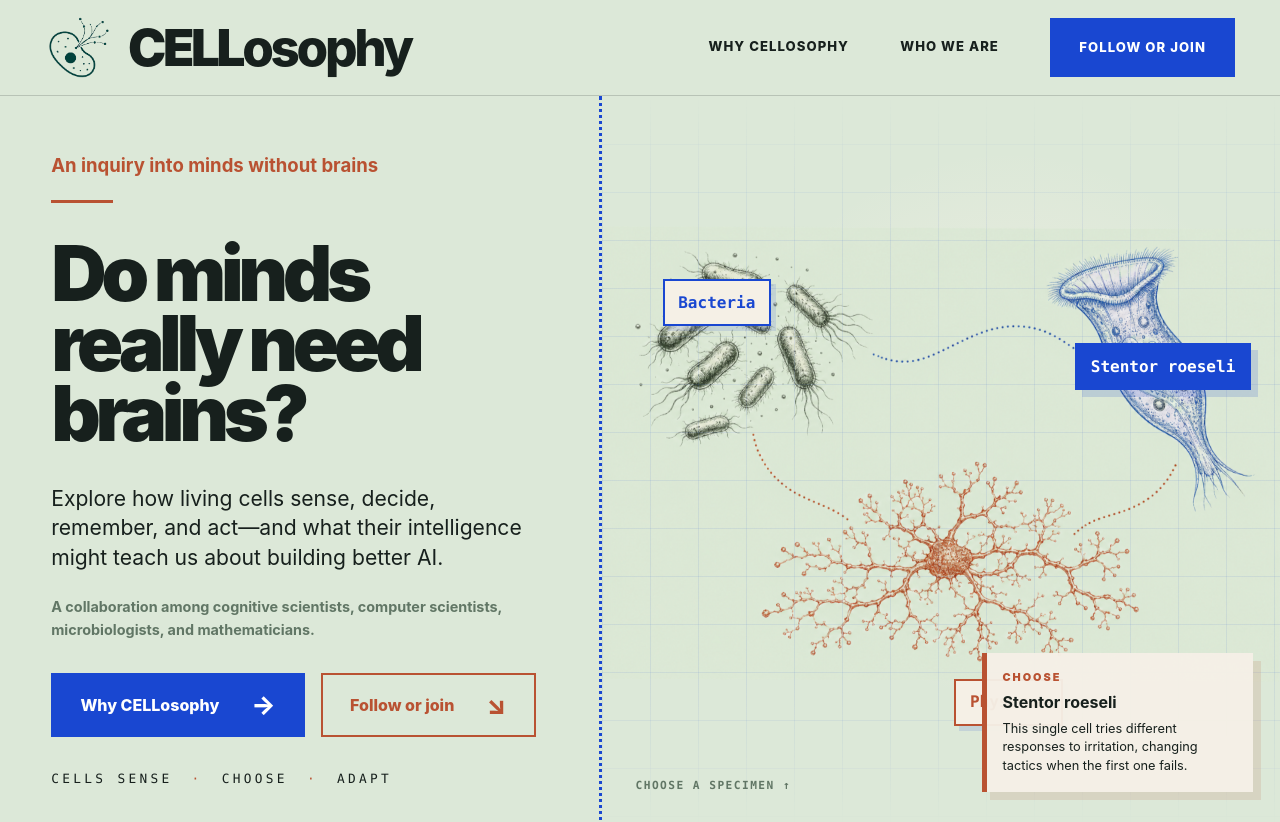
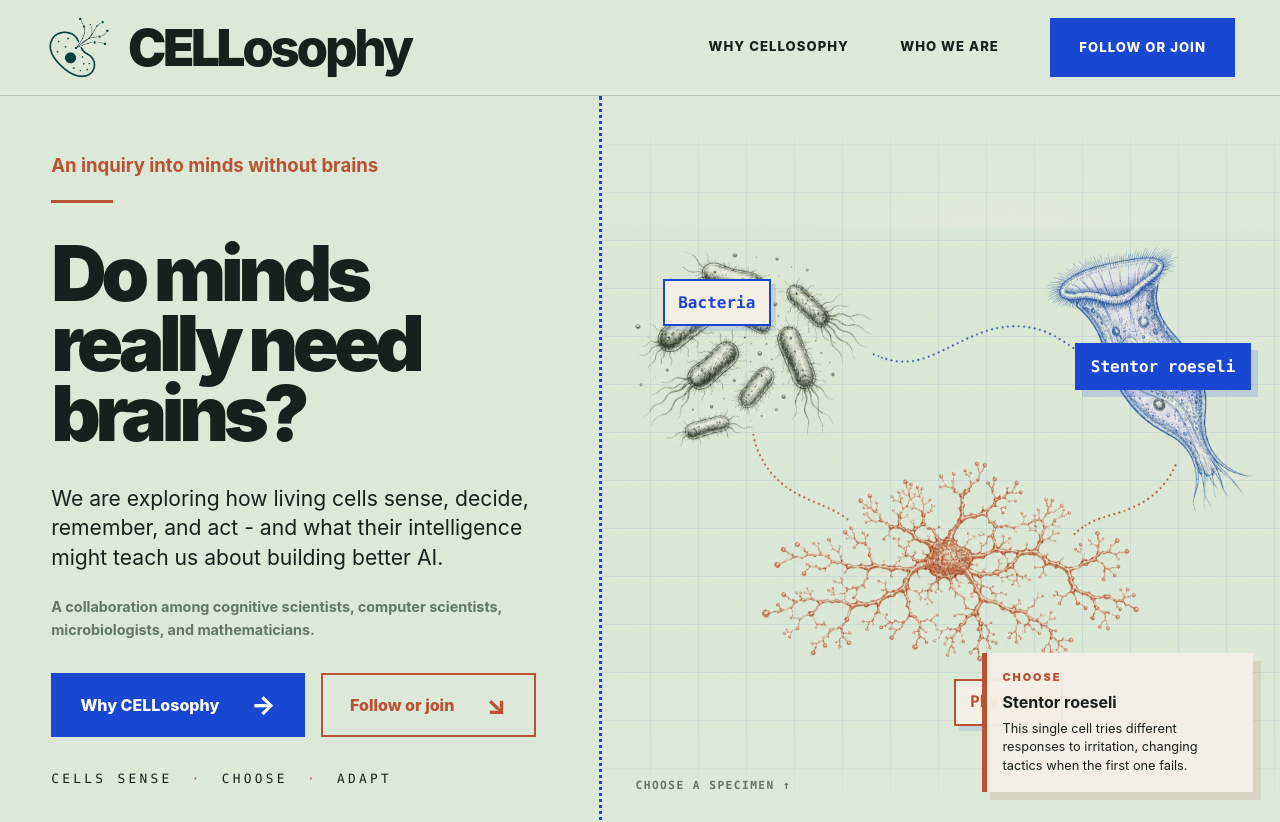
Before and after one commit to ranganaut/cellosophy-website, a Next.js app: page / in a window 1280 px wide. Shown: the top 822 px of the page. Built offline with nearby package versions, Linux system fonts and the light colour scheme.

Commit message:
Updated Header

```diff
--- a/app/page.tsx
+++ b/app/page.tsx
@@ -50,8 +50,9 @@ export default function Home() {
           <p className="eyebrow">An inquiry into minds without brains</p>
           <h1>Do minds really need brains?</h1>
           <p className="dek">
-            Explore how living cells sense, decide, remember, and act—and what
-            their intelligence might teach us about building better AI.
+            We are exploring how living cells sense, decide, remember, and act
+            - and what their intelligence might teach us about building better
+            AI.
           </p>
           <p className="hero-context">A collaboration among cognitive scientists, computer scientists, microbiologists, and mathematicians.</p>
           <div className="hero-actions">
```
